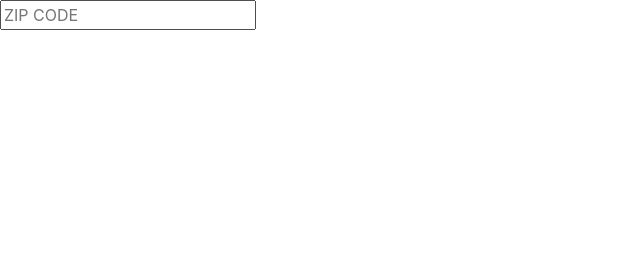
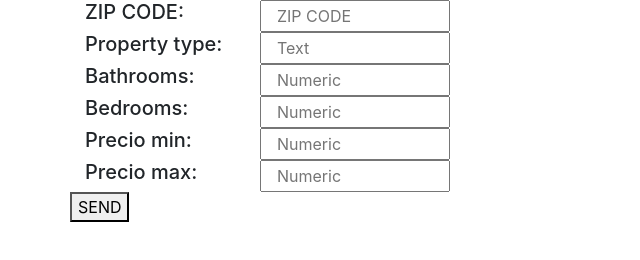
Before and after one commit to Marthray/JsonParser, a plain HTML site: page index.html in a window 1280 px wide. Shown: the whole page, without its empty margins (0-640 px from the left). Drawn offline with nearby package versions, Linux system fonts and the light colour scheme.

Commit message:
html casi listo

```diff
--- a/index.html
+++ b/index.html
@@ -6,8 +6,37 @@
 </head>
 <body>
 
-<input type="text" id="zip" placeholder="ZIP CODE">
+<div class="container">
+	<div class="main row">
+		<h5 class="col-md-2">ZIP CODE: </h5>
+		<input type="text" id="zip" placeholder="ZIP CODE" class="col-md-2">
+	</div>
+	<div class="row">
+		<h5 class="col-md-2">Property type: </h5>
+		<input type="tex" id="zip" placeholder="Text" class="col-md-2">
+	</div>
+	<div class="row">
+		<h5 class="col-md-2">Bathrooms: </h5>
+		<input type="number" id="zip" placeholder="Numeric" class="col-md-2">
+	</div>
+	<div class="row">
+		<h5 class="col-md-2">Bedrooms: </h5>
+		<input type="number" id="zip" placeholder="Numeric" class="col-md-2">
+	</div>
+	<div class="row">
+		<h5 class="col-md-2">Precio min: </h5>
+		<input type="number" id="zip" placeholder="Numeric" class="col-md-2">
+	</div>
+	<div class="row">
+		<h5 class="col-md-2">Precio max: </h5>
+		<input type="number" id="zip" placeholder="Numeric" class="col-md-2">
+	</div>
+	<div class="row">
+		<button type="submit" class="button">SEND</button>
+	</div>
+</div>
 
+</body>
 
 <footer>
 
```
